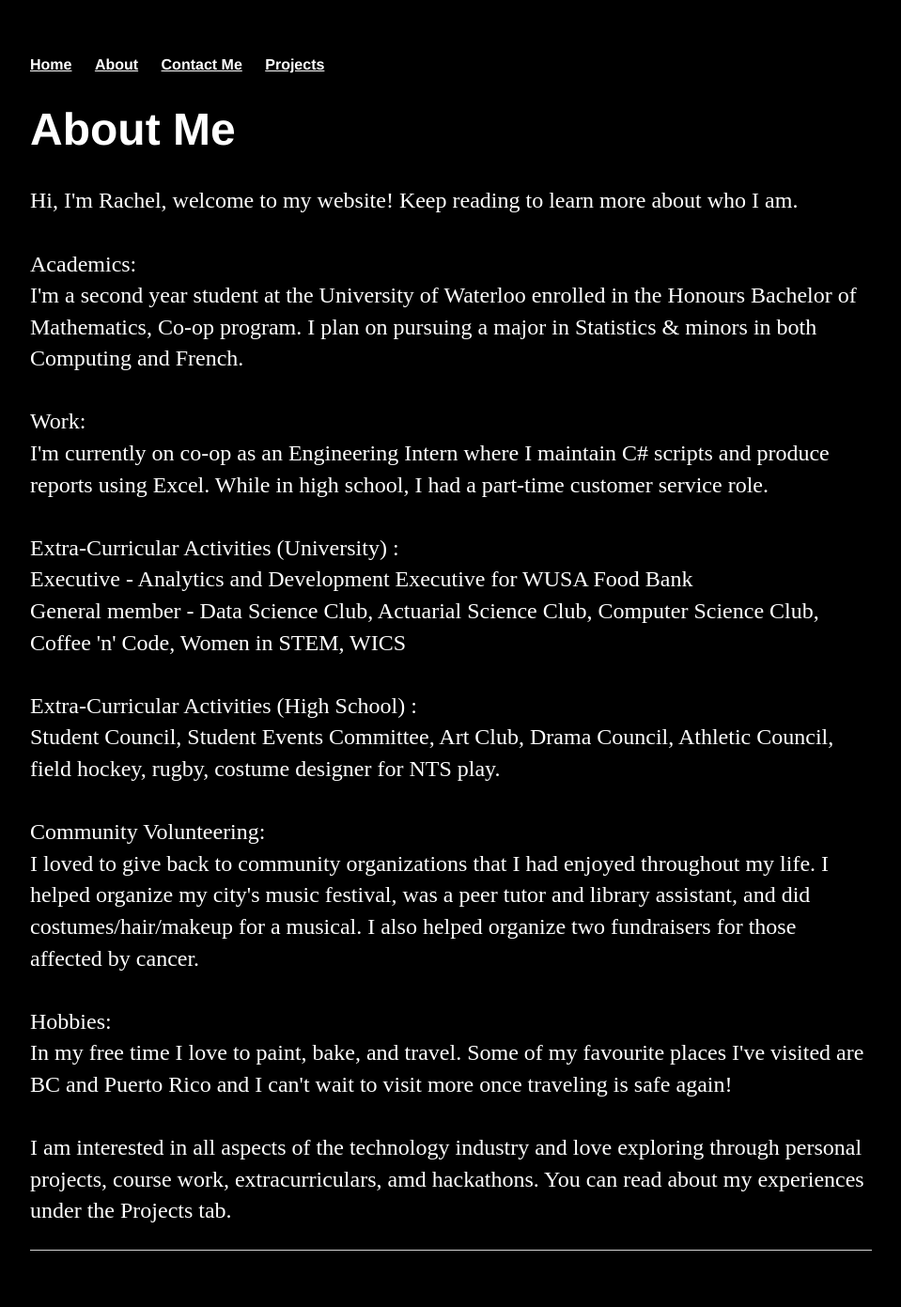
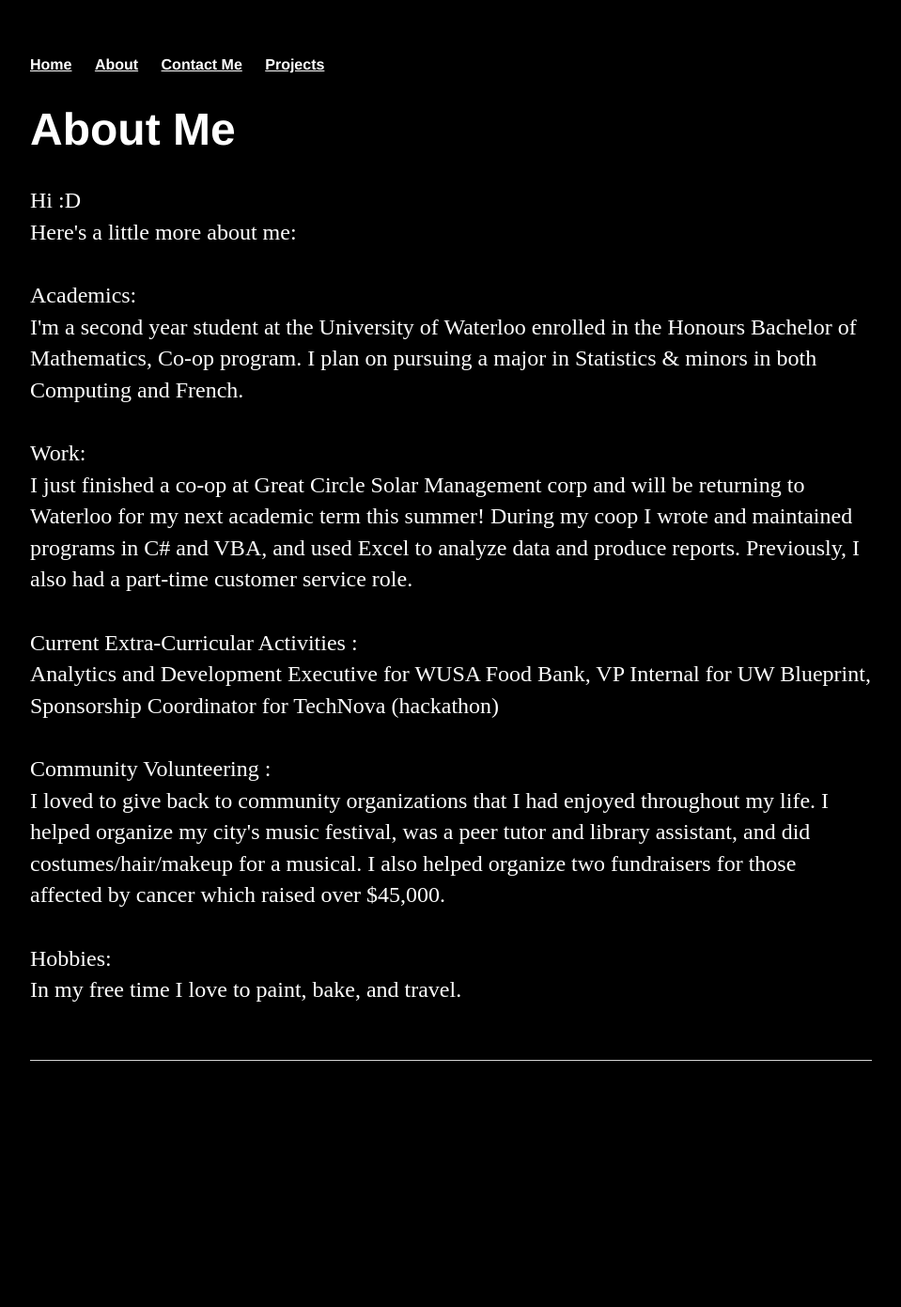
Before and after one commit to rachel-scott/rachel-scott.github.io, a Jekyll site: the page built from about/index.html, in a window 1280 px wide. Shown: the whole page at 94% size, without its empty margins (160-1119 px from the left). Built offline with Jekyll 4.4.1, drawn with Linux system fonts in a browser that asks for light colours; after the commit the page ends 1189 px from its top, so only the background shows below that.

Commit message:
Update index.html

```diff
--- a/about/index.html
+++ b/about/index.html
@@ -4,7 +4,9 @@ title: Rachel Scott
 ---
 <div class="blurb">
 	<h1>About Me</h1>
-	<p> Hi, I'm Rachel, welcome to my website! Keep reading to learn more about who I am.
+	<p> Hi :D
+		<br>
+		Here's a little more about me:
 		<br><br>
 		Academics: <br>
 		I'm a second year student at the University of Waterloo enrolled in the
@@ -12,28 +14,21 @@ title: Rachel Scott
 		<br><br>
 
 		Work: <br>
-		I'm currently on co-op as an Engineering Intern where I maintain C# scripts and produce reports using Excel. While in high school, I had a part-time customer service role.
+		I just finished a co-op at Great Circle Solar Management corp and will be returning to Waterloo for my next academic term this summer!
+		During my coop I wrote and maintained programs in C# and VBA, and used Excel to analyze data and produce reports.
+		Previously, I also had a part-time customer service role.
 
 		<br><br>
-		Extra-Curricular Activities (University) : <br>
-		Executive - Analytics and Development Executive for WUSA Food Bank
-		<br>General member - Data Science Club, Actuarial Science Club, Computer Science Club, Coffee 'n' Code, Women in STEM, WICS
+		Current Extra-Curricular Activities : <br>
+		Analytics and Development Executive for WUSA Food Bank, VP Internal for UW Blueprint, Sponsorship Coordinator for TechNova (hackathon)
 		<br><br>
-		Extra-Curricular Activities (High School) : <br>
-		Student Council, Student Events Committee, Art Club, Drama Council, Athletic Council, field hockey, rugby, costume designer for NTS play.
-		<br><br>
-		Community Volunteering: <br>
+		Community Volunteering : <br>
 		I loved to give back to community organizations that I had enjoyed throughout my life. I helped organize my city's
 		music festival, was a peer tutor and library assistant, and did costumes/hair/makeup for a musical.
-		I also helped organize two fundraisers for those affected by cancer.
+		I also helped organize two fundraisers for those affected by cancer which raised over $45,000.
 		<br><br>
 		Hobbies: <br>
-		In my free time I love to paint, bake, and travel. Some of my favourite places
-		I've visited are BC and Puerto Rico and I can't wait to visit more once traveling is safe again!
-		<br><br>
-    I am interested in all aspects of the technology industry and love exploring through personal
-		projects, course work, extracurriculars, amd hackathons. You can read about my experiences
-		under the Projects tab.
+		In my free time I love to paint, bake, and travel. <br><br>
 
 
 </div><!-- /.blurb -->
```
